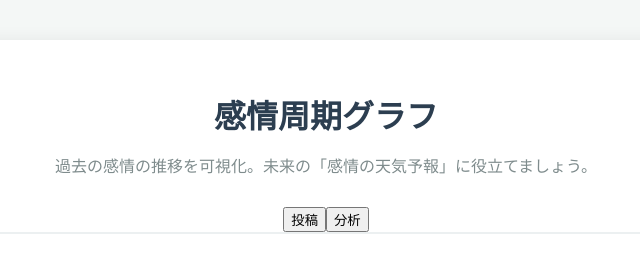
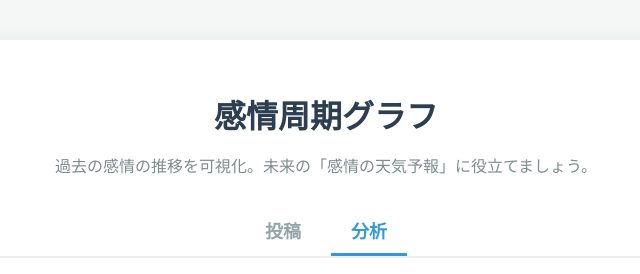
Before and after one commit to harut-11/Emotional, a Flask app: page / in a window 1280 px wide. Shown: the top 274 px of the page, without its empty margins (314-954 px from the left). Run offline with Flask 3, Linux system fonts and the light colour scheme; data that the repository does not hold is empty.

Commit message:
Update index.html

```diff
--- a/templates/index.html
+++ b/templates/index.html
@@ -15,8 +15,8 @@
         <p>過去の感情の推移を可視化。未来の「感情の天気予報」に役立てましょう。</p>
 
         <div class="tabs">
-            <button class="tab-btn" data-target="post-history">投稿</button>
-            <button class="tab-btn active" data-target="analysis-chart">分析</button>
+            <button class="tabButton" data-target="post-history">投稿</button>
+            <button class="tabButton active" data-target="analysis-chart">分析</button>
         </div>
         <div class="tab-content-container">
             <div id="analysis-chart" class="tab-content active">
```
